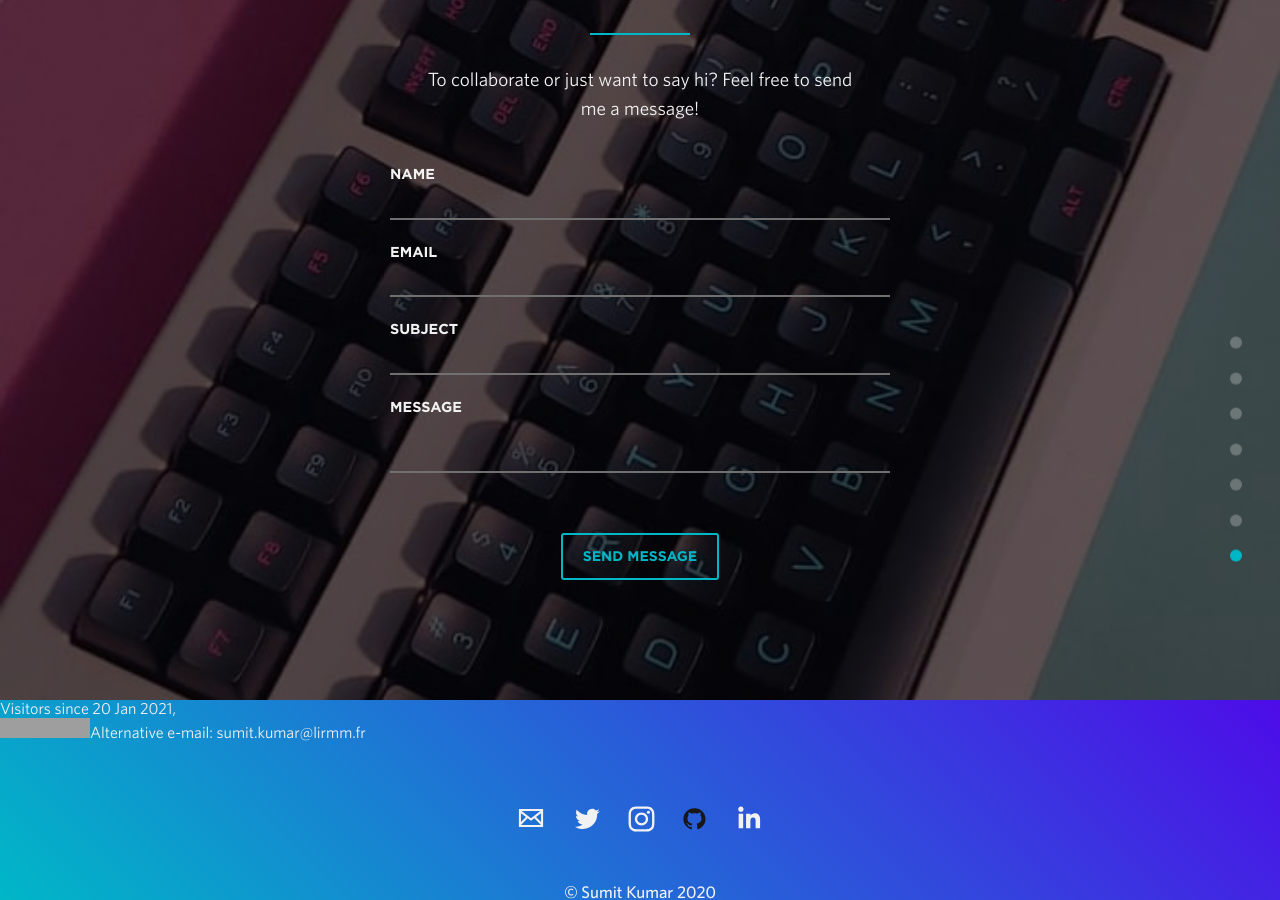
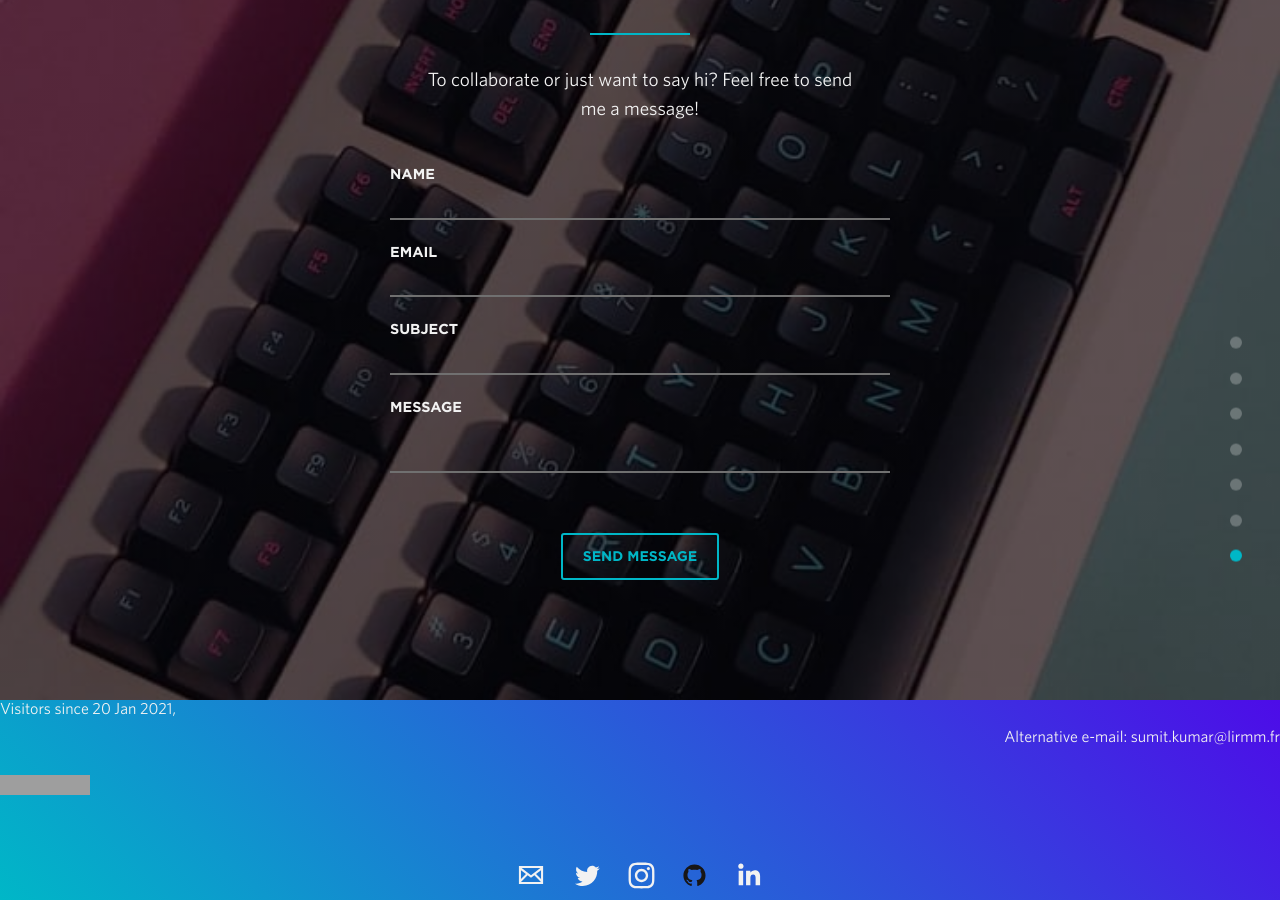
Before and after one commit to sumit6597/sumit6597.github.io, a Jekyll site: the page built from index.html, in a window 1280 px wide and 900 px high, scrolled down 9634 px. Built offline with Jekyll 4.4.1, drawn with Linux system fonts in a browser that asks for light colours; nearby versions of some CDN libraries; grey boxes are pictures that could not be loaded.

Commit message:
Update footer.html

```diff
--- a/_includes/footer.html
+++ b/_includes/footer.html
@@ -1,7 +1,7 @@
 <section id="footer" class="section">
   <div class="col-12 col-lg-8">
-            <p>Visitors since 20 Jan 2021,  <br>
-            <a href="https://info.flagcounter.com/U5jm"><img src="https://s11.flagcounter.com/count2/U5jm/bg_FFFFFF/txt_000000/border_CCCCCC/columns_2/maxflags_10/viewers_0/labels_0/pageviews_0/flags_0/percent_0/" alt="Flag Counter" border="0">Alternative e-mail: sumit.kumar@lirmm.fr   </a></p>
+            <p>Visitors since 20 Jan 2021,<P align="right">Alternative e-mail: sumit.kumar@lirmm.fr</P>  <br>
+            <a href="https://info.flagcounter.com/U5jm"><img src="https://s11.flagcounter.com/count2/U5jm/bg_FFFFFF/txt_000000/border_CCCCCC/columns_2/maxflags_10/viewers_0/labels_0/pageviews_0/flags_0/percent_0/" alt="Flag Counter" border="0"> </a></p>
 
   </div>
 
```
